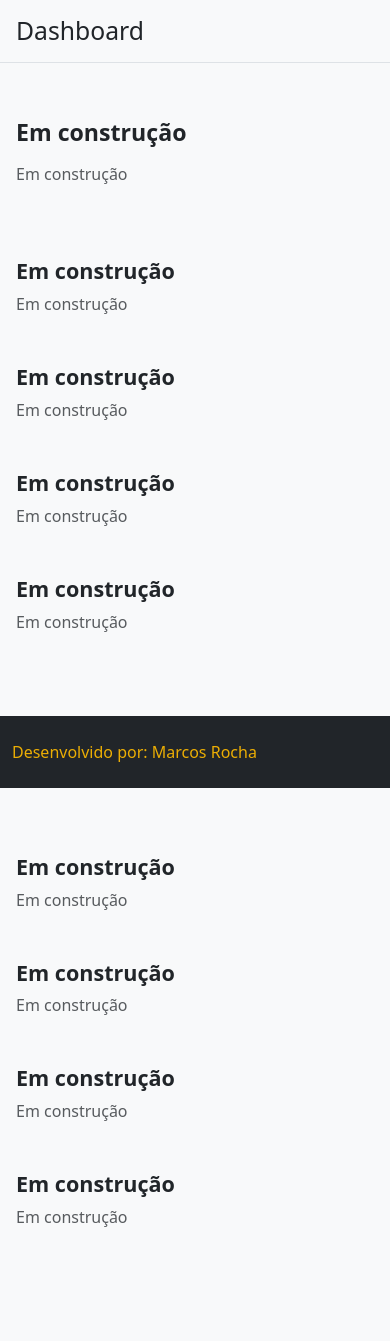
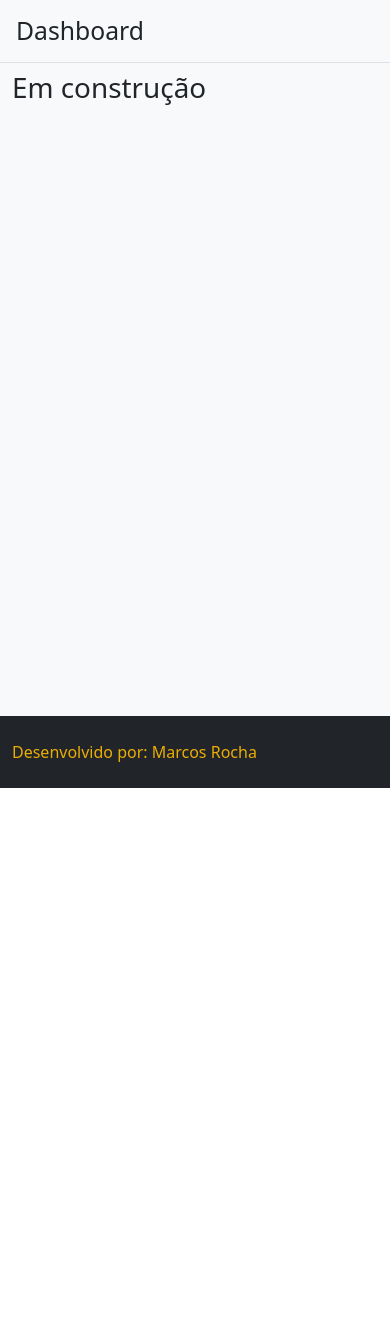
Before and after one commit to rochamrcs/projeto-gideao, a Django app: page / in a window 390 px wide. Shown: the part 56-1397 px from the top of the page. After the commit the page ends 844 px from the top, so only its background shows below. Run offline with Django 4.2, Linux system fonts and the light colour scheme; the visitor is signed in with stand-in values (Sample User, id 1); some libraries are stand-ins or nearby versions.

Commit message:
Ajustes de responsividade

```diff
--- a/projeto/Apps/core/templates/home.html
+++ b/projeto/Apps/core/templates/home.html
@@ -4,82 +4,6 @@
 
   <h2 class="pb-3 border-bottom ps-3">Dashboard</h2>
 
-  <div class="row row-cols-1 row-cols-md-2 align-items-md-center g-5 py-5 pb-3 pt-5 ps-3 pe-3">
-    <div class="col d-flex flex-column align-items-start gap-2">
-      <h3 class="fw-bold">Em construção</h3>
-      <p class="text-body-secondary">Em construção</p>
-    </div>
-
-    <div class="col">
-      <div class="row row-cols-1 row-cols-sm-2 g-4">
-        <div class="col d-flex flex-column gap-2">
-          <div class="feature-icon-small d-inline-flex align-items-center justify-content-center text-bg-primary bg-gradient fs-4 rounded-3">
-          </div>
-          <h4 class="fw-semibold mb-0">Em construção</h4>
-          <p class="text-body-secondary">Em construção</p>
-        </div>
-
-        <div class="col d-flex flex-column gap-2">
-          <div class="feature-icon-small d-inline-flex align-items-center justify-content-center text-bg-primary bg-gradient fs-4 rounded-3">
-          </div>
-          <h4 class="fw-semibold mb-0">Em construção</h4>
-          <p class="text-body-secondary">Em construção</p>
-        </div>
-
-        <div class="col d-flex flex-column gap-2">
-          <div class="feature-icon-small d-inline-flex align-items-center justify-content-center text-bg-primary bg-gradient fs-4 rounded-3">
-          </div>
-          <h4 class="fw-semibold mb-0">Em construção</h4>
-          <p class="text-body-secondary">Em construção</p>
-        </div>
-
-        <div class="col d-flex flex-column gap-2">
-          <div class="feature-icon-small d-inline-flex align-items-center justify-content-center text-bg-primary bg-gradient fs-4 rounded-3">
-          </div>
-          <h4 class="fw-semibold mb-0">Em construção</h4>
-          <p class="text-body-secondary">Em construção</p>
-        </div>
-      </div>
-    </div>
-  </div>
-
-  <div class="row row-cols-1 row-cols-md-2 align-items-md-center g-5 py-5 pb-3 pt-5 ps-3 pe-3">
-    <div class="col d-flex flex-column align-items-start gap-2">
-      <h3 class="fw-bold">Em construção</h3>
-      <p class="text-body-secondary">Em construção</p>
-    </div>
-
-    <div class="col">
-      <div class="row row-cols-1 row-cols-sm-2 g-4">
-        <div class="col d-flex flex-column gap-2">
-          <div class="feature-icon-small d-inline-flex align-items-center justify-content-center text-bg-primary bg-gradient fs-4 rounded-3">
-          </div>
-          <h4 class="fw-semibold mb-0">Em construção</h4>
-          <p class="text-body-secondary">Em construção</p>
-        </div>
-
-        <div class="col d-flex flex-column gap-2">
-          <div class="feature-icon-small d-inline-flex align-items-center justify-content-center text-bg-primary bg-gradient fs-4 rounded-3">
-          </div>
-          <h4 class="fw-semibold mb-0">Em construção</h4>
-          <p class="text-body-secondary">Em construção</p>
-        </div>
-
-        <div class="col d-flex flex-column gap-2">
-          <div class="feature-icon-small d-inline-flex align-items-center justify-content-center text-bg-primary bg-gradient fs-4 rounded-3">
-          </div>
-          <h4 class="fw-semibold mb-0">Em construção</h4>
-          <p class="text-body-secondary">Em construção</p>
-        </div>
-
-        <div class="col d-flex flex-column gap-2">
-          <div class="feature-icon-small d-inline-flex align-items-center justify-content-center text-bg-primary bg-gradient fs-4 rounded-3">
-          </div>
-          <h4 class="fw-semibold mb-0">Em construção</h4>
-          <p class="text-body-secondary">Em construção</p>
-        </div>
-      </div>
-    </div>
-  </div>
+  <h1 class="container">Em construção</h1>
 
 {% endblock content %}
--- a/projeto/base_static/css/style.css
+++ b/projeto/base_static/css/style.css
@@ -2,9 +2,6 @@ body {
     overflow-x: hidden;
 }
 
-.content {
-    margin-bottom: 80px;
-}
 
 .brand {
     color: rgb(236, 174, 4);
--- a/projeto/templates/global/base.html
+++ b/projeto/templates/global/base.html
@@ -21,7 +21,7 @@
 
     {% endif %}
 
-    <div class="content pt-5 mt-4">
+    <div class="pt-5 mt-4">
     {% block content %}{% endblock content %}
     </div>
 
--- a/projeto/templates/global/nav.html
+++ b/projeto/templates/global/nav.html
@@ -87,16 +87,18 @@
 
         </ul>
 
-        <li class="nav-item dropdown d-flex">
+        <ul class="navbar-nav d-flex">
+        <li class="nav-item dropdown">
           <img
           class="nav-link dropdown-toggle" href="#" role="button" data-bs-toggle="dropdown" aria-expanded="false"
-          src="{% static 'img/profile-user.png' %}" alt="Logo" width="30" height="30">
+          src="{% static 'img/profile-user.png' %}" alt="Logo" width="40" height="40">
             <ul class="dropdown-menu dropdown-menu-end">
               <li><a class="dropdown-item" href="http://127.0.0.1:8000/admin">Admin</a></li>
               <li><hr class="dropdown-divider"></li>
               <li><a class="dropdown-item" href="{% url 'logout' %}">Logout</a></li>
           </ul>
         </li>
+        </ul>
 
       </div>
     </div>
```
